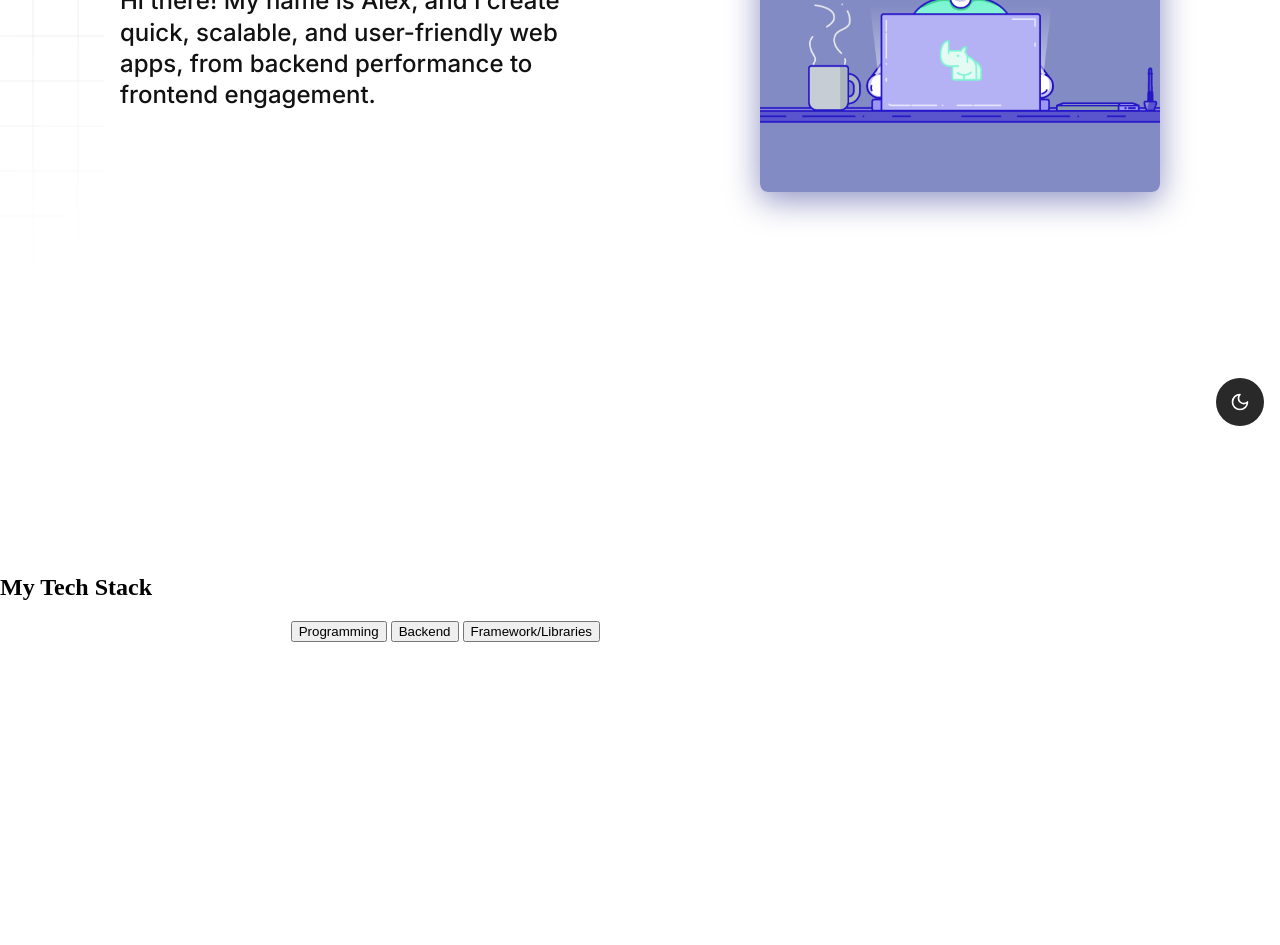
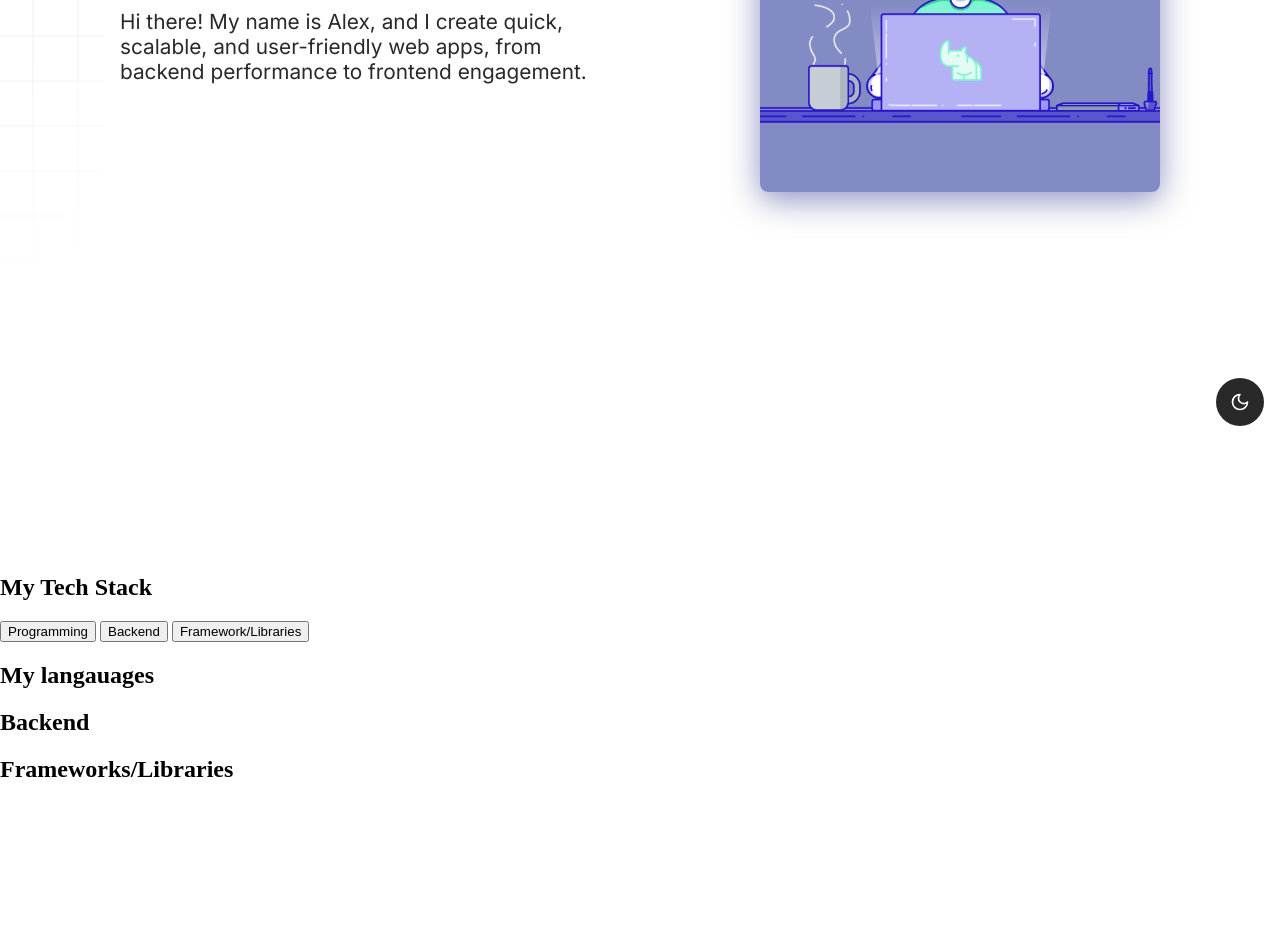
Before and after one commit to lexmanthefirst/Lexman-portfolio, a plain HTML site: page index.html in a window 1280 px wide. Shown: the part 342-1287 px from the top of the page. Drawn offline with Linux system fonts and the light colour scheme; a web font is replaced by a local one.

Commit message:
About page

```diff
--- a/index.html
+++ b/index.html
@@ -29,7 +29,7 @@
               <a href="#about" class="nav_text">About</a>
             </li>
             <li id="nav-2" class="slide-out-2 nav">
-              <a href="#skills" class="nav_text">Technologies</a>
+              <a href="#skills" class="nav_text">Tech</a>
             </li>
             <li id="nav-3" class="slide-out-3 nav">
               <a href="#projects" class="nav_text">Projects</a>
@@ -89,9 +89,15 @@
             <button class="framworks">Framework/Libraries</button>
           </div>
           <div class="teck-stack-container">
-            <div class="content active" id="programming"></div>
-            <div class="content" id="backend"></div>
-            <div class="content" id="frameworks"></div>
+            <div class="content active" id="programming">
+              <h1>My langauages</h1>
+            </div>
+            <div class="content" id="backend">
+              <h1>Backend</h1>
+            </div>
+            <div class="content" id="frameworks">
+              <h1>Frameworks/Libraries</h1>
+            </div>
           </div>
         </div>
       </section>
--- a/styles/style.css
+++ b/styles/style.css
@@ -2,7 +2,7 @@
   --bg-color: #ffffff;
   --text-color: #121212;
   --primary-color: #292929;
-  --secondary-color: #757575;
+  --secondary-color: #292929;
   --accent-color: #ffae00;
   --menu-bar-bg: #000;
   --heading-font: "Dosis", serif;
@@ -205,6 +205,8 @@ nav li a:hover {
   display: inline;
   cursor: pointer;
   transform: rotate(180deg);
+  top: 0.5rem;
+  right: 2rem;
 }
 
 .bar1,
@@ -342,13 +344,12 @@ section#about {
 }
 
 .description p {
-  font-size: 1.5rem;
-  color: var(--text-color);
+  font-size: 1.3rem;
+  color: var(--secondary-color);
   font-family: "Inter", serif;
-  line-height: 1.3;
+  line-height: 1.2;
   transition: all 0.3s ease-in-out;
   text-align: left;
-  font-weight: 500;
   width: 20rem;
 }
 .description {
@@ -378,12 +379,15 @@ section#about {
   cursor: pointer;
 }
 .tech-stack-wrapper{
-  width: 85%;
-  padding: 0rem 0.325rem;
+  /* padding: 0rem 0.325rem;
   margin: auto;
   display: flex;
   justify-content: space-around;
   align-items: center;
+  flex-direction: column; */
+  width: 45%;
+  background: white;
+  border-radius: 10px;
 
 }
 /* Media Query: Large Smartphone (Vertical) */
```
